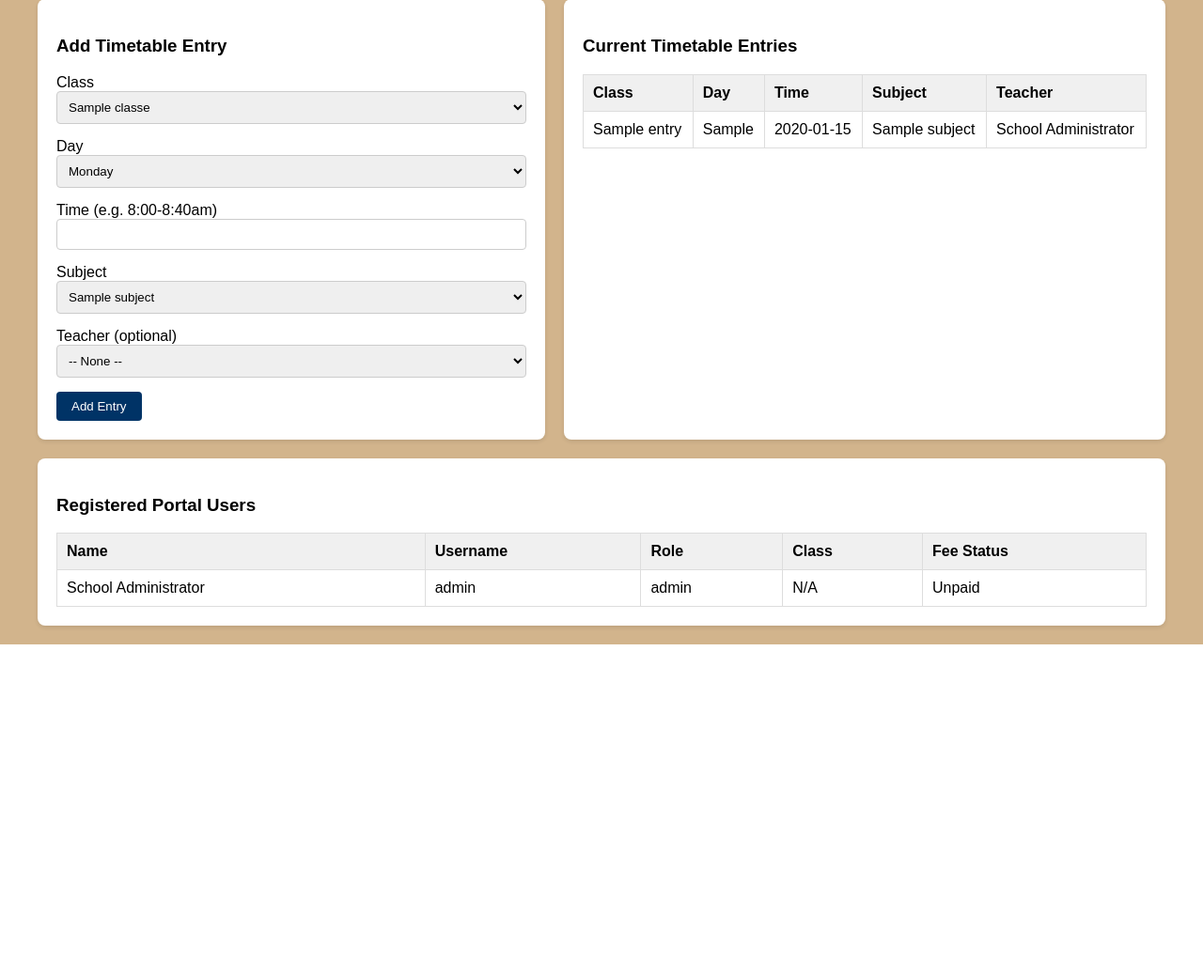
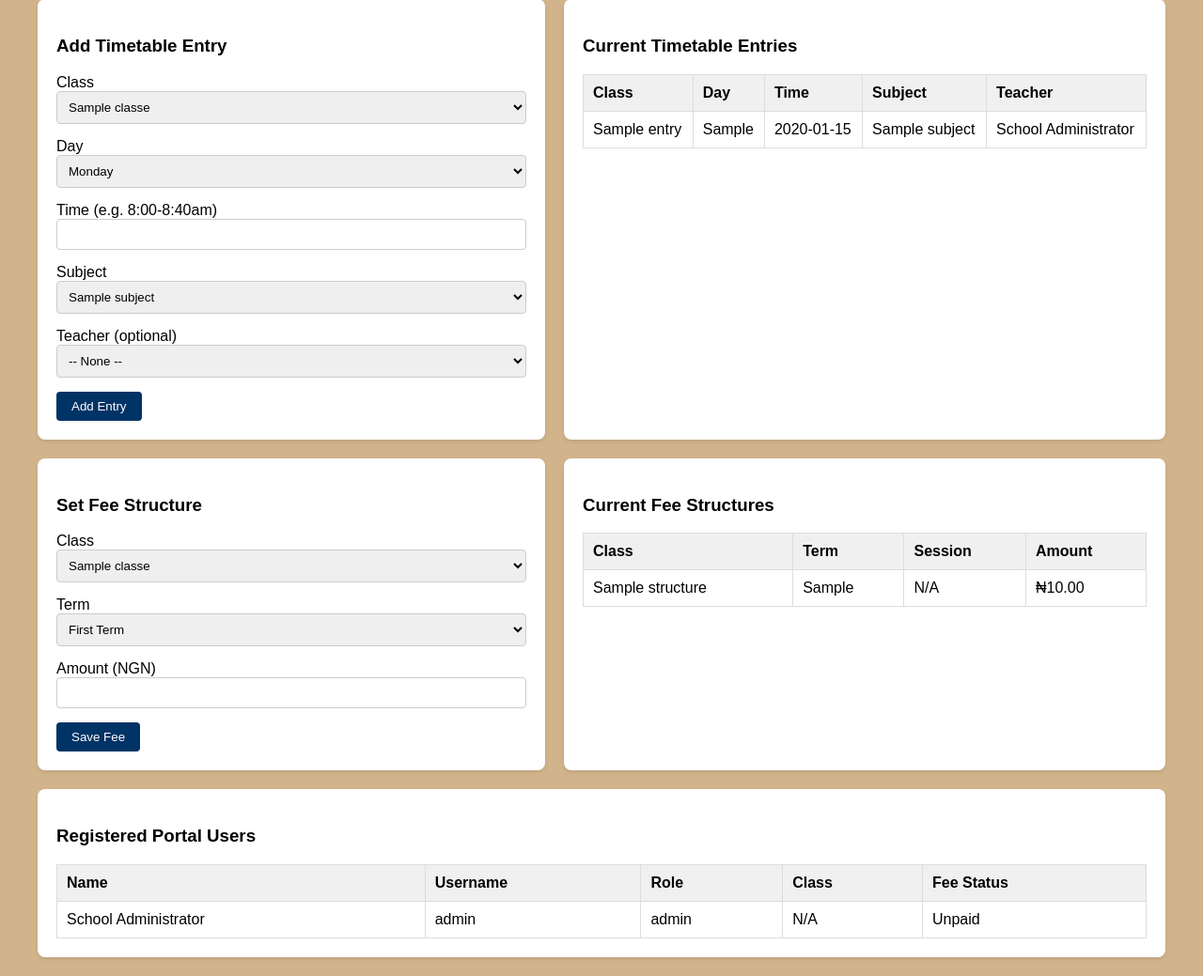
Before and after one commit to rufusofuzor123/prudenceinternationalschool_portal, a Flask app: page /admin/dashboard in a window 1280 px wide. Shown: the part 1417-2456 px from the top of the page at 94% size. Before the commit the page ends 2103 px from the top, so only its background shows below. Run offline with Flask 3, Linux system fonts and the light colour scheme; a user stored in the database is signed in; tables that the repository leaves empty hold one stand-in row (values such as "Sample post").

Commit message:
Add fee structure feature (per class/term/session, admin-managed, server-side enforced)

```diff
--- a/app.py
+++ b/app.py
@@ -104,6 +104,17 @@ class TimetableEntry(db.Model):
     teacher = db.relationship("User", backref="timetable_entries")
 
 
+class FeeStructure(db.Model):
+    __tablename__ = "fee_structures"
+    id = db.Column(db.Integer, primary_key=True)
+    class_name = db.Column(db.String(50), nullable=False)
+    session_id = db.Column(db.Integer, db.ForeignKey("sessions.id"), nullable=True)
+    term = db.Column(db.String(20), nullable=False, default="First Term")
+    amount = db.Column(db.Float, nullable=False)
+
+    session = db.relationship("Session", backref="fee_structures")
+
+
 class AcademicResult(db.Model):
     __tablename__ = "academic_results"
     id = db.Column(db.Integer, primary_key=True)
@@ -208,6 +219,15 @@ def logout():
     return redirect(url_for("login"))
 
 
+def get_student_fee(student):
+    current_session = get_current_session()
+    query = FeeStructure.query.filter_by(class_name=student.assigned_class)
+    if current_session:
+        query = query.filter_by(session_id=current_session.id)
+    fee = query.first()
+    return fee.amount if fee else 50000.0
+
+
 def get_current_session():
     return Session.query.filter_by(is_current=True).first()
 
@@ -295,6 +315,8 @@ def student_dashboard():
     absent_count = sum(1 for a in attendance_records if a.status == "Absent")
     late_count = sum(1 for a in attendance_records if a.status == "Late")
 
+    student_fee = get_student_fee(current_user)
+
     return render_template(
         "student_dashboard.html",
         subjects=available_subjects,
@@ -307,7 +329,8 @@ def student_dashboard():
         attendance_records=attendance_records,
         present_count=present_count,
         absent_count=absent_count,
-        late_count=late_count
+        late_count=late_count,
+        student_fee=student_fee
     )
 
 
@@ -342,7 +365,7 @@ def initialize_payment():
     if current_user.role != "student":
         abort(403)
 
-    amount_in_naira = float(request.form.get("amount", 50000))
+    amount_in_naira = get_student_fee(current_user)
     amount_in_kobo = int(amount_in_naira * 100)
     student_email = current_user.email or f"{current_user.username}@prudence.edu.ng"
 
@@ -556,6 +579,29 @@ def admin_dashboard():
             db.session.commit()
             flash("Current session updated!", "success")
 
+        elif action == "add_fee_structure":
+            fs_class_name = request.form.get("fs_class_name")
+            fs_amount = request.form.get("fs_amount")
+            fs_term = request.form.get("fs_term", "First Term")
+            current_session = get_current_session()
+            if fs_class_name and fs_amount:
+                existing = FeeStructure.query.filter_by(
+                    class_name=fs_class_name,
+                    term=fs_term,
+                    session_id=current_session.id if current_session else None
+                ).first()
+                if existing:
+                    existing.amount = float(fs_amount)
+                else:
+                    db.session.add(FeeStructure(
+                        class_name=fs_class_name,
+                        term=fs_term,
+                        amount=float(fs_amount),
+                        session_id=current_session.id if current_session else None
+                    ))
+                db.session.commit()
+                flash("Fee structure saved!", "success")
+
         elif action == "add_timetable_entry":
             class_name = request.form.get("tt_class_name")
             day_of_week = request.form.get("tt_day")
@@ -580,6 +626,7 @@ def admin_dashboard():
     sessions = Session.query.all()
     teachers = User.query.filter_by(role="teacher").all()
     timetable_entries = TimetableEntry.query.all()
+    fee_structures = FeeStructure.query.all()
     published = is_results_published()
     return render_template(
         "admin_dashboard.html",
@@ -589,6 +636,7 @@ def admin_dashboard():
         sessions=sessions,
         teachers=teachers,
         timetable_entries=timetable_entries,
+        fee_structures=fee_structures,
         results_published=published
     )
 @app.route("/admin/reset-portal-data", methods=["POST"])
--- a/templates/admin_dashboard.html
+++ b/templates/admin_dashboard.html
@@ -168,6 +168,52 @@
     </div>
 </div>
 
+<div class="dashboard-grid" style="margin-top:20px;">
+    <div class="card">
+        <h3>Set Fee Structure</h3>
+        <form method="POST">
+            <input type="hidden" name="action" value="add_fee_structure">
+            <div class="form-group">
+                <label>Class</label>
+                <select name="fs_class_name" class="form-control">
+                    {% for c in classes %}
+                    <option value="{{ c.name }}">{{ c.name }}</option>
+                    {% endfor %}
+                </select>
+            </div>
+            <div class="form-group">
+                <label>Term</label>
+                <select name="fs_term" class="form-control">
+                    <option>First Term</option>
+                    <option>Second Term</option>
+                    <option>Third Term</option>
+                </select>
+            </div>
+            <div class="form-group"><label>Amount (NGN)</label><input type="number" name="fs_amount" class="form-control" required></div>
+            <button type="submit" class="btn btn-primary">Save Fee</button>
+        </form>
+    </div>
+
+    <div class="card">
+        <h3>Current Fee Structures</h3>
+        <div class="table-wrapper">
+            <table class="data-table">
+                <thead><tr><th>Class</th><th>Term</th><th>Session</th><th>Amount</th></tr></thead>
+                <tbody>
+                    {% for f in fee_structures %}
+                    <tr>
+                        <td>{{ f.class_name }}</td>
+                        <td>{{ f.term }}</td>
+                        <td>{{ f.session.name if f.session else 'N/A' }}</td>
+                        <td>₦{{ "{:,.2f}".format(f.amount) }}</td>
+                    </tr>
+                    {% endfor %}
+                </tbody>
+            </table>
+        </div>
+    </div>
+</div>
+
 <div class="card" style="margin-top:20px;">
     <h3>Registered Portal Users</h3>
     <div class="table-wrapper">
--- a/templates/student_dashboard.html
+++ b/templates/student_dashboard.html
@@ -18,7 +18,7 @@
                 <div style="margin-top: 15px;">
                     <form method="POST" action="{{ url_for('initialize_payment') }}">
                         <label><strong>Term School Fee (NGN):</strong></label>
-                        <input type="number" name="amount" value="50000" class="form-control" style="margin-bottom: 8px;" readonly>
+                        <input type="number" name="amount" value="{{ student_fee }}" class="form-control" style="margin-bottom: 8px;" readonly>
                         <button type="submit" class="btn btn-success">Pay Online (Bank Transfer / Card / USSD)</button>
                     </form>
                 </div>
```
